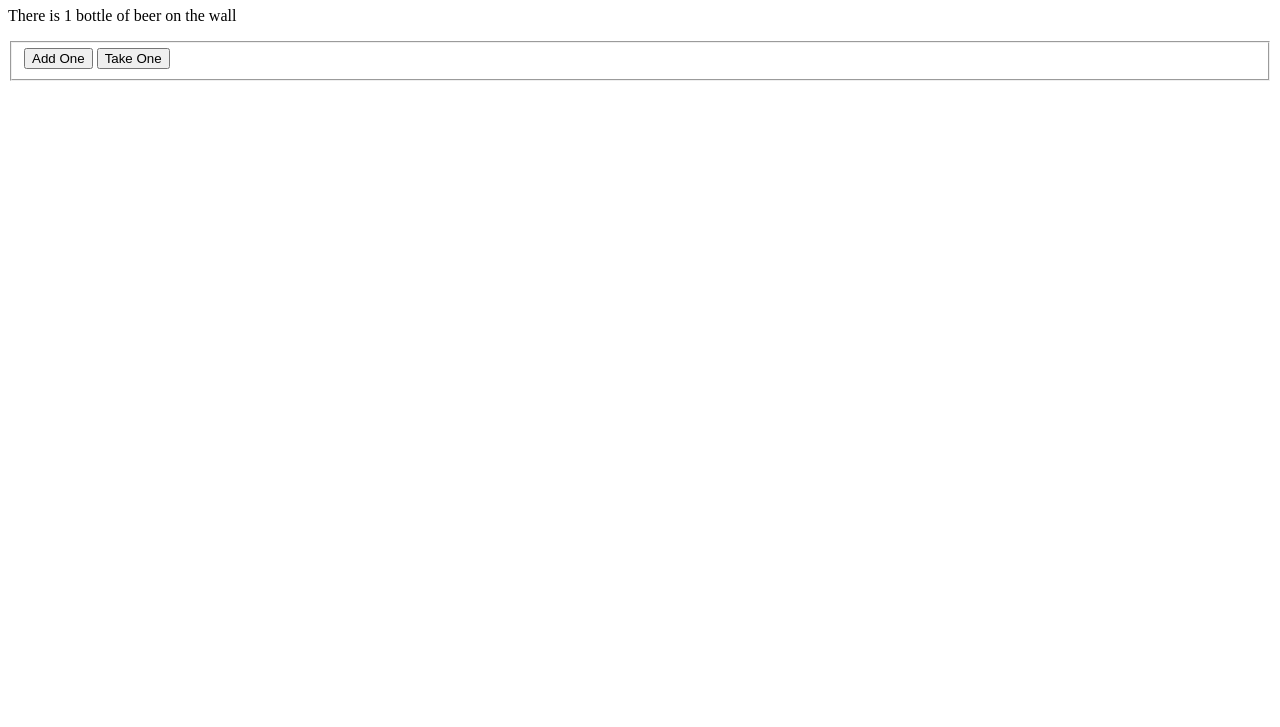
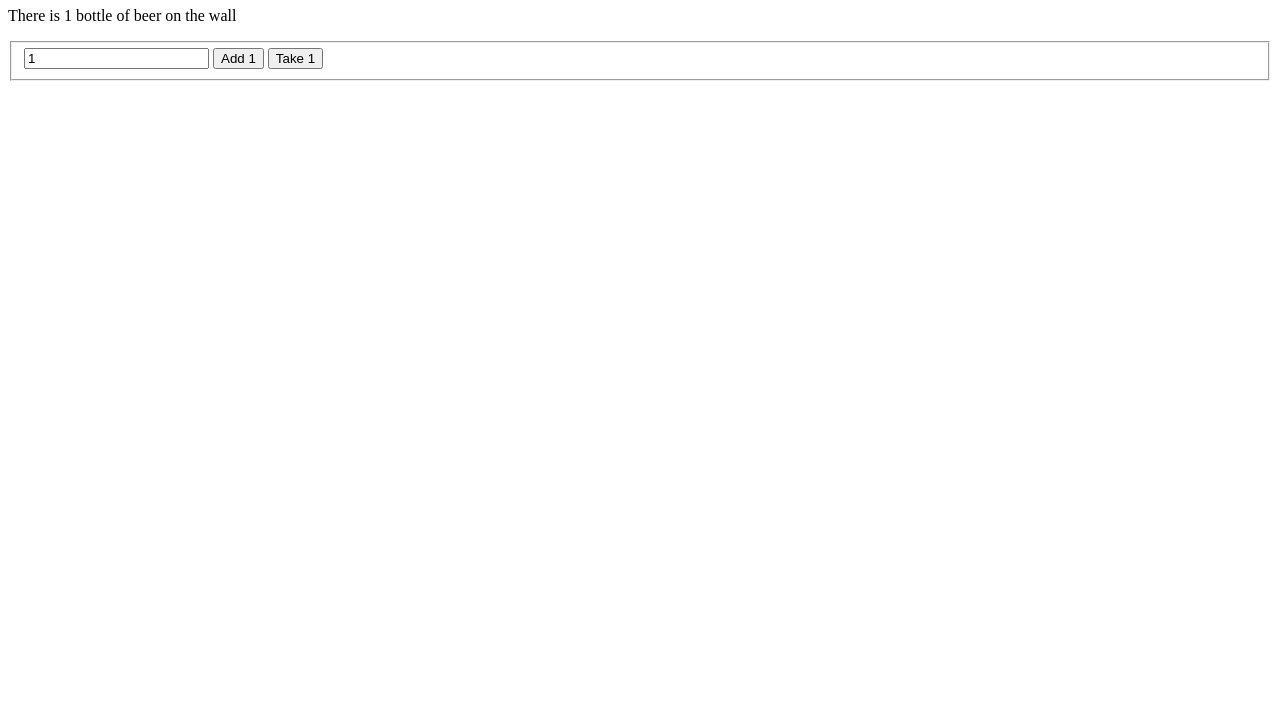
Before and after one commit to andyhmltn/cherry-js, a plain HTML site: page example/index.html in a window 1280 px wide. Shown: the part 73-800 px from the top of the page. Drawn offline with nearby package versions, Linux system fonts and the light colour scheme.

Commit message:
Added the ability to define angular-esque models

```diff
--- a/cherry/scope.js
+++ b/cherry/scope.js
@@ -4,8 +4,6 @@ var CherryScope = function(app, controller) {
   _scope.data = {}
   _scope.controller = controller
   _scope.app = app
-
-  _scope.template = new CherryTemplate(this)
 
   _scope.set = function(key, value) {
     _scope.data[key] = value
@@ -25,4 +23,6 @@ var CherryScope = function(app, controller) {
     _scope.formatters[name] = callback
     _scope.template.updateFormatters()
   }
+
+  _scope.template = new CherryTemplate(this)
 }
--- a/cherry/template.js
+++ b/cherry/template.js
@@ -36,14 +36,15 @@ var CherryTemplate = function(scope) {
 
   _template.notify = function(key) {
     var value = _template.scope.get(key);
-    var holder = $('[data-var="'+key+'"]');
+    var holder = $('[data-var="'+key+'"], [data-model="'+key+'"]');
 
     _template.updateFormatters();
 
-    holder.html(value);
+    holder.html(value).val(value);
   }
 
-  _template.parent.find('[data-click]').each(function(key,value) {
+
+  _template.getSection('click').each(function(key,value) {
     var _event = $(value).attr('data-click')
 
     $(value).on('click', function() {
@@ -51,4 +52,15 @@ var CherryTemplate = function(scope) {
     });
   });
 
+  _template.getSection('model').each(function(key, input) {
+    var scope_key     = $(input).attr('data-model'),
+        default_value = _template.scope.get(scope_key);
+
+    $(input).val(default_value)
+
+    $(input).on('keyup', function() {
+      _template.scope.set(scope_key, $(this).val())
+    })
+  });
+
 }
--- a/example/app.js
+++ b/example/app.js
@@ -4,13 +4,14 @@
 
   var counterController = counter.controller('counterController', function(scope) {
     scope.set('i', 1);
+    scope.set('amount', 1);
 
     scope.set('add', function() {
-      scope.set('i', parseInt(scope.get('i')) + 1)
+      scope.set('i', parseInt(scope.get('i')) + parseInt(scope.get('amount')))
     })
 
     scope.set('take', function() {
-      scope.set('i', parseInt(scope.get('i')) - 1)
+      scope.set('i', parseInt(scope.get('i')) - parseInt(scope.get('amount')))
     })
 
     scope.formatter('pluralise', function(value, format) {
--- a/example/index.html
+++ b/example/index.html
@@ -16,8 +16,10 @@
       of beer on the wall
     </p>
     <fieldset>
-      <button data-click="add">Add One</button>
-      <button data-click="take">Take One</button>
+      <input type="text" data-model="amount" placeholder="By how many?">
+
+      <button data-click="add">Add <span data-var="amount"></span></button>
+      <button data-click="take">Take <span data-var="amount"></span></button>
     </fieldset>
   </div>
 
```
